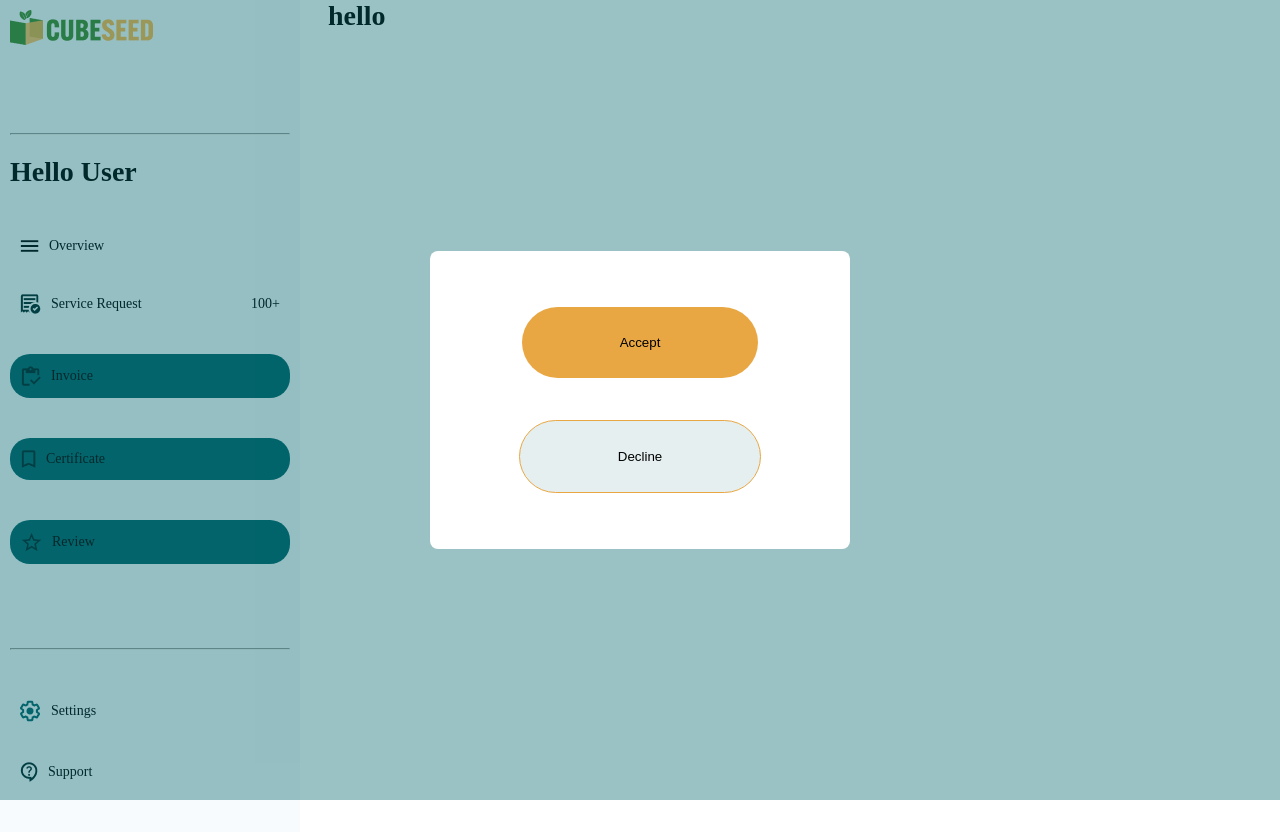
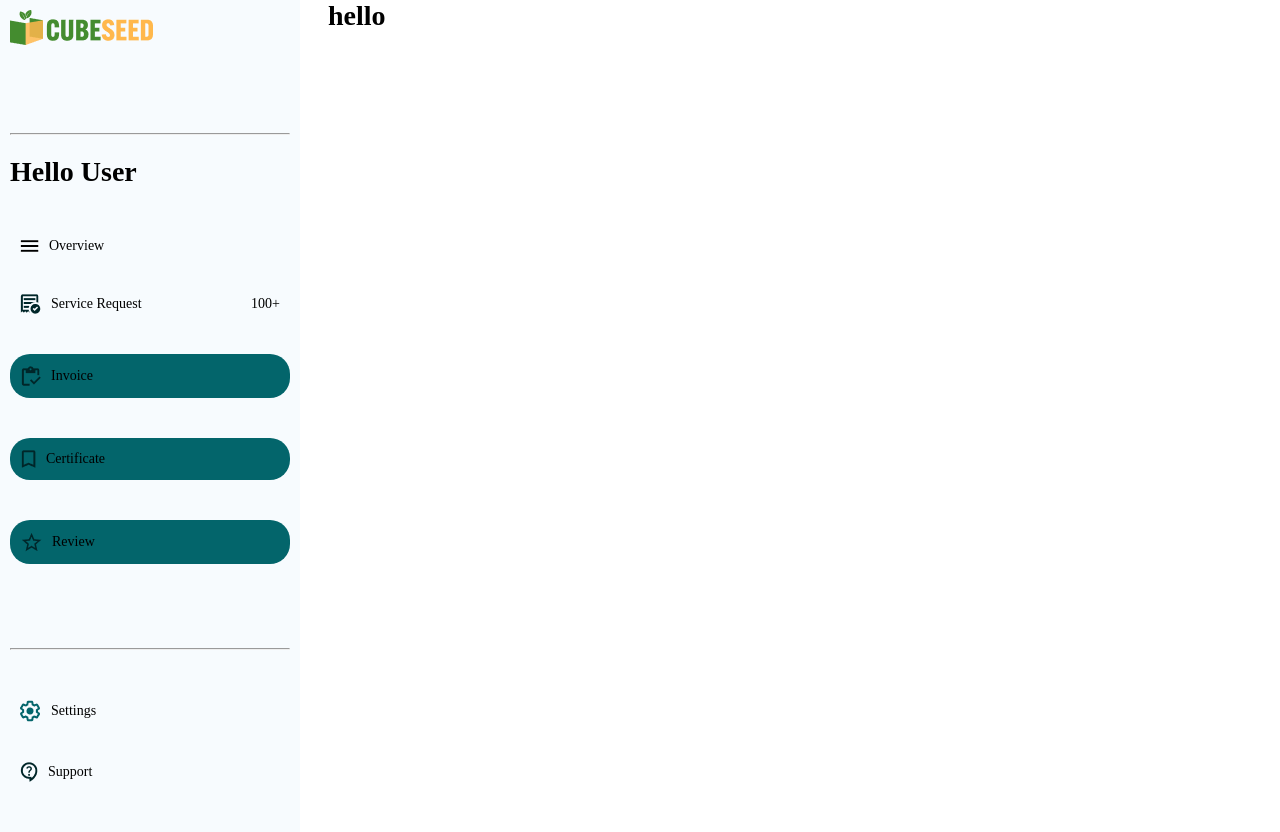
Before and after one commit to oveizon/Service-user-group, a Next.js app: page / in a window 1280 px wide. Built offline with nearby package versions, Linux system fonts and the light colour scheme.

Commit message:
removed modal and edited readme

```diff
--- a/components/Layout.tsx
+++ b/components/Layout.tsx
@@ -9,11 +9,9 @@ type LayoutProps = { children?: ReactNode };
 export default function Layout({ children }: LayoutProps) {
   return (
     <div className={styles.container}>
-      {/* insert Menu here */}
-      <Modal />
+      {/* <Modal /> */}
       <LeftSideBar />
       {children}
-      {/* <RightSideBar /> */}
     </div>
   );
 }
```
Also changed, not shown: 1 other file (tests, documents, lock files or other folders).
